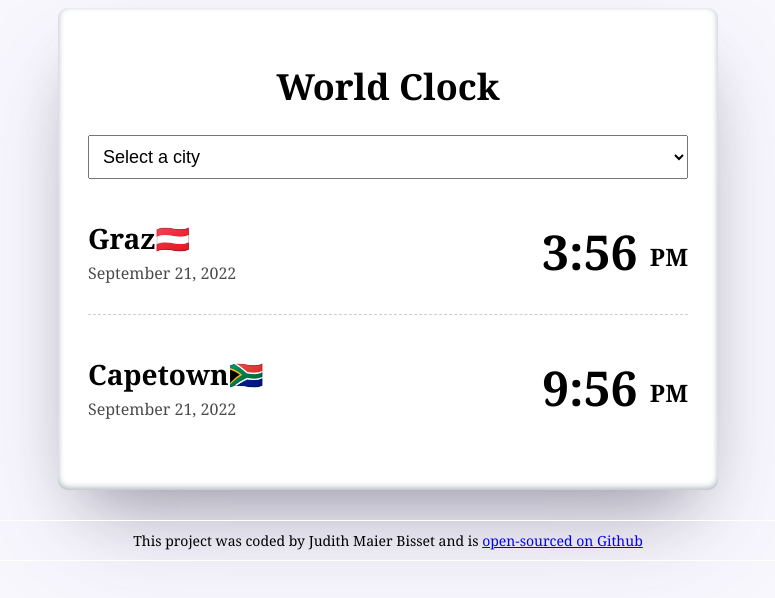
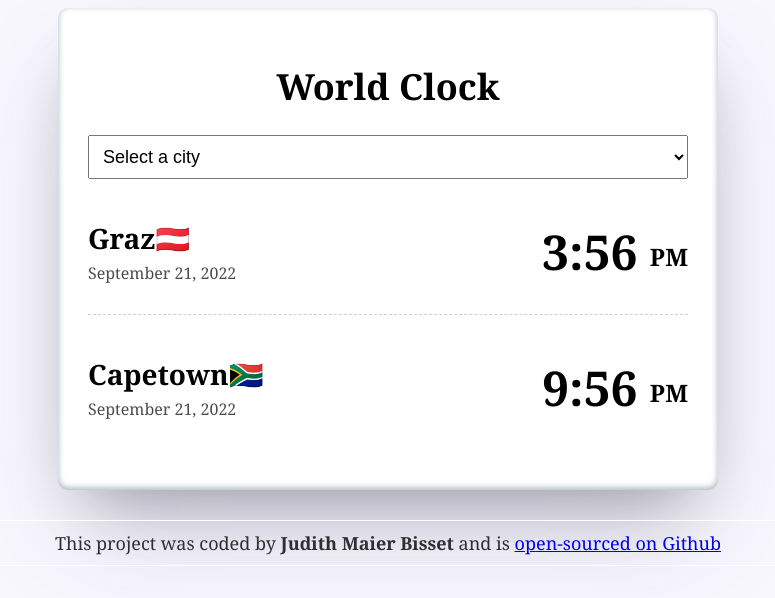
Before and after one commit to judithbisset/world-clock, a plain HTML site: page index.html in a window 1280 px wide. Shown: the whole page, without its empty margins (252-1027 px from the left). Drawn offline with Linux system fonts and the light colour scheme.

Commit message:
added styling with css

```diff
--- a/css/style.css
+++ b/css/style.css
@@ -9,8 +9,8 @@ h1 {
     text-align: center;
 }
 footer {
-    color: black;
-        font-size: 14px;
+    color: rgba(0, 0, 0, 0.8);
+        font-size: 18px;
         font-family: Cambria, Cochin, Georgia, Times, 'Times New Roman', serif;
         border: 1px solid white;
         border-radius: 25px;
--- a/index.html
+++ b/index.html
@@ -47,7 +47,7 @@
 
 
     <footer>
-        This project was coded by Judith Maier Bisset and is <a href="https://github.com/judithbisset/world-clock" target="_blank">open-sourced on Github</a>
+        This project was coded by <strong>Judith Maier Bisset</strong> and is <a href="https://github.com/judithbisset/world-clock" target="_blank">open-sourced on Github</a>
     </footer>
 
 </body>
```
